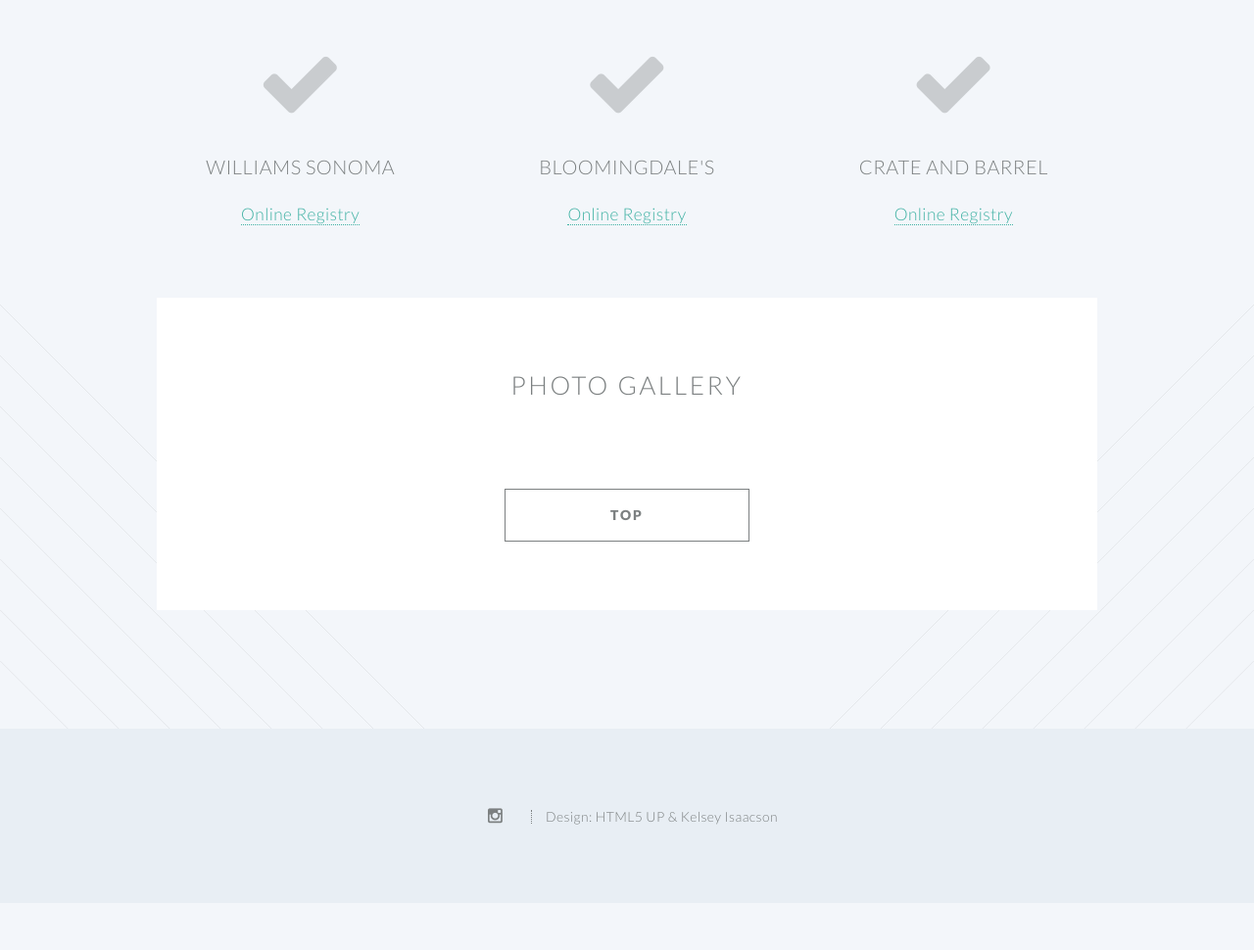
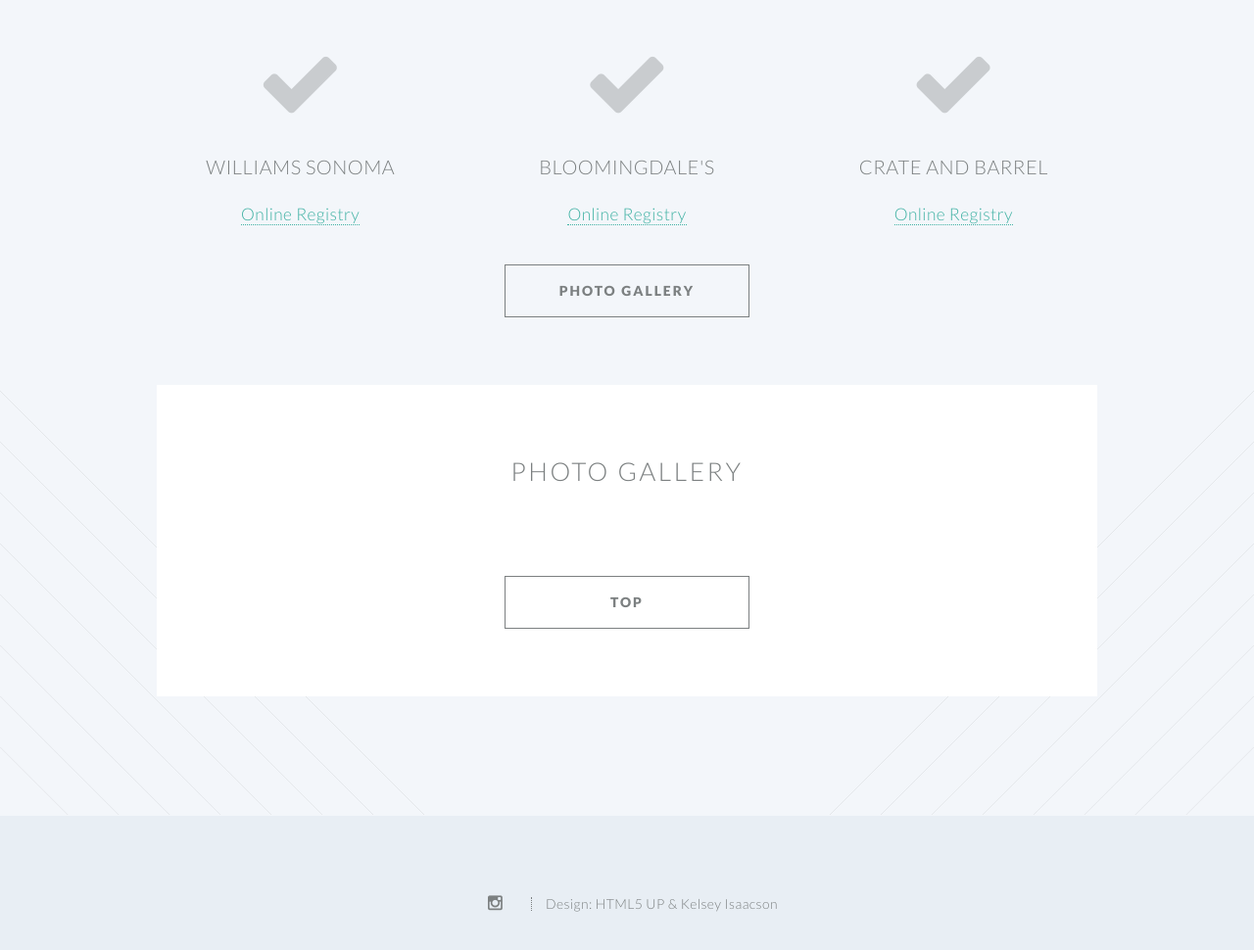
Before and after one commit to keisaacson/kristin_wedding, a plain HTML site: page index.html in a window 1280 px wide. Shown: the part 3842-4812 px from the top of the page at 98% size. Before the commit the page ends 4764 px from the top, so only its background shows below. Drawn offline with Linux system fonts and the light colour scheme.

Commit message:
Add Gallery button to bottom of registry section

```diff
--- a/index.html
+++ b/index.html
@@ -269,6 +269,11 @@
 
 							</div>
 						</div>
+						<footer class="major">
+							<ul class="buttons">
+								<li><a href="#gallery" class="button fit scrolly">Photo Gallery</a></li>
+							</ul>
+						</footer>
 					</section>
 
 					<section id="gallery" class="wrapper style3 container special">
```
